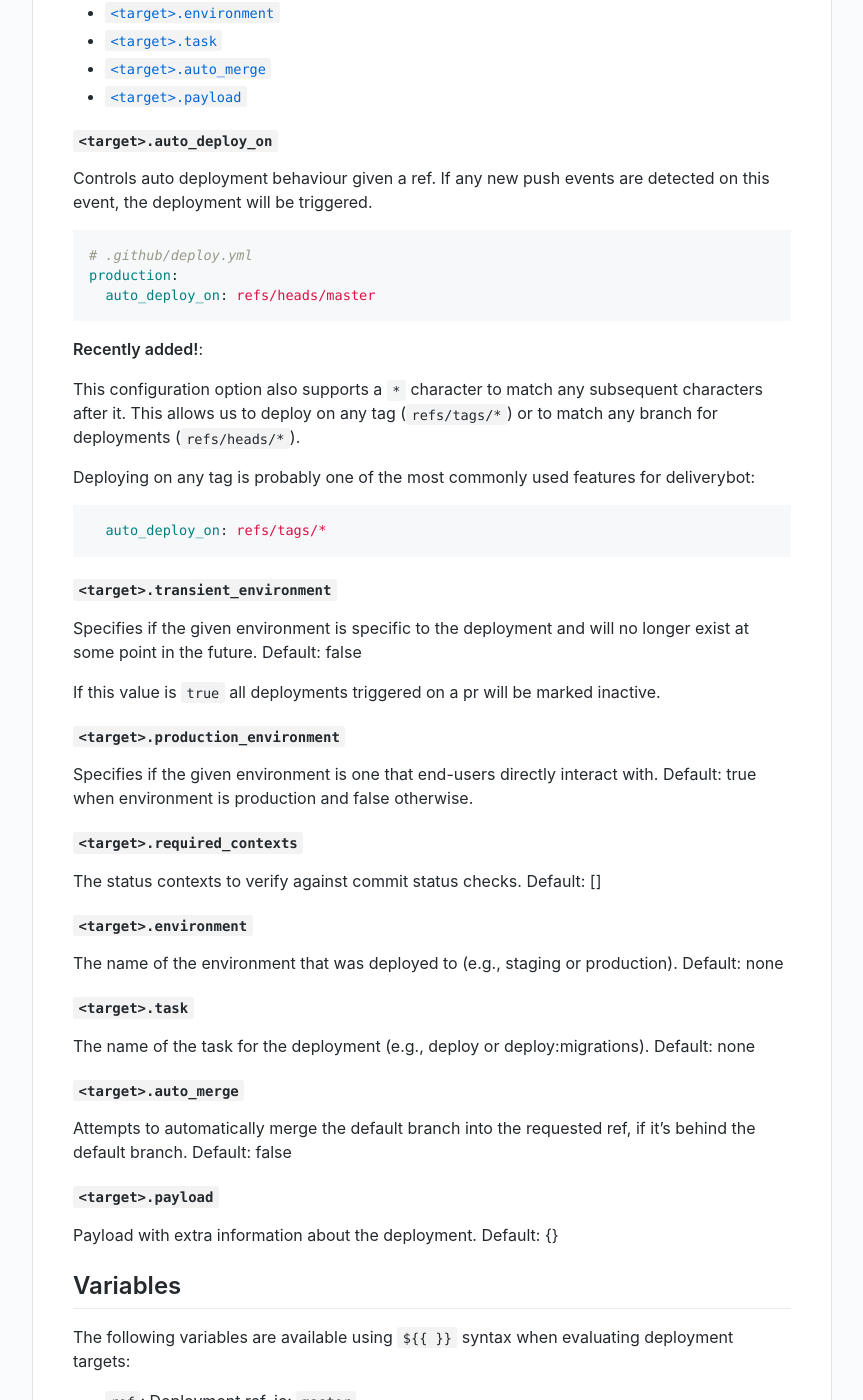
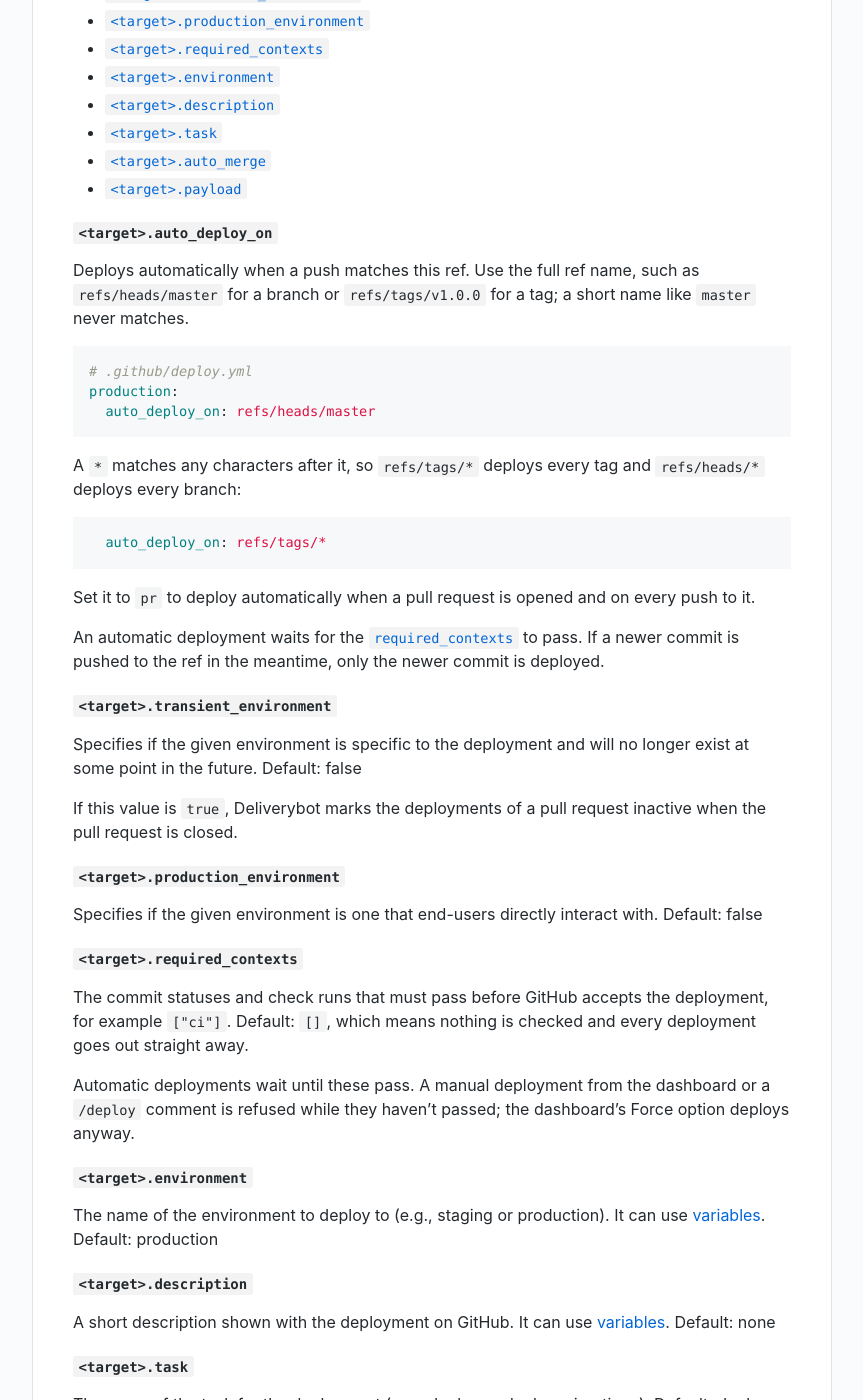
Before and after one commit to deliverybot/deliverybot.github.io, a Jekyll site: the page built from docs/configuration.md, in a window 1280 px wide and 1400 px high, scrolled down 1257 px. Shown: the whole window, without its empty margins (208-1071 px from the left). Built offline with Jekyll 4.4.1, drawn with Linux system fonts in a browser that asks for light colours; some of the changed text lies outside the part shown.

Commit message:
Correct the docs against the current app (#25)
deploy.yml: auto_deploy_on needs a full ref and accepts pr, required_contexts
defaults to no checks, production_environment defaults to false, environment
and task have defaults, document description, drop the nonexistent sha
variable. Guide: describe /deploy feedback, Metrics tab name, typo. Security:
pull requests write and what contents read is used for.


Claude-Session: https://claude.ai/code/session_014G3oF6pwUnZyteu4Cah8qd

Co-authored-by: Claude <noreply@anthropic.com>

````diff
--- a/docs/configuration.md
+++ b/docs/configuration.md
@@ -10,6 +10,9 @@ top level resource for this file which house configuration to trigger a list of
 deployments depending on specific conditions. Documentation for those conditions
 and fields is provided below.
 
+Deliverybot only reads `.github/deploy.yml`; other paths such as
+`.github/deploy.yaml` are ignored.
+
 ```yaml {% raw %}
 # .github/deploy.yml
 production:
@@ -21,14 +24,16 @@ production:
 - [`<target>.production_environment`](#targetproduction_environment)
 - [`<target>.required_contexts`](#targetrequired_contexts)
 - [`<target>.environment`](#targetenvironment)
+- [`<target>.description`](#targetdescription)
 - [`<target>.task`](#targettask)
 - [`<target>.auto_merge`](#targetauto_merge)
 - [`<target>.payload`](#targetpayload)
 
 ##### `<target>.auto_deploy_on`
 
-Controls auto deployment behaviour given a ref. If any new push events are
-detected on this event, the deployment will be triggered.
+Deploys automatically when a push matches this ref. Use the full ref name, such
+as `refs/heads/master` for a branch or `refs/tags/v1.0.0` for a tag; a short
+name like `master` never matches.
 
 ```yaml
 # .github/deploy.yml
@@ -36,46 +41,57 @@ production:
   auto_deploy_on: refs/heads/master
 ```
 
-__Recently added!__:
-
-This configuration option also supports a `*` character to match any subsequent
-characters after it. This allows us to deploy on any tag (`refs/tags/*`) or to
-match any branch for deployments (`refs/heads/*`).
-
-Deploying on any tag is probably one of the most commonly used features for
-deliverybot:
+A `*` matches any characters after it, so `refs/tags/*` deploys every tag and
+`refs/heads/*` deploys every branch:
 
 ```yaml
   auto_deploy_on: refs/tags/*
 ```
+
+Set it to `pr` to deploy automatically when a pull request is opened and on
+every push to it.
+
+An automatic deployment waits for the
+[`required_contexts`](#targetrequired_contexts) to pass. If a newer commit is
+pushed to the ref in the meantime, only the newer commit is deployed.
 
 ##### `<target>.transient_environment`
 
 Specifies if the given environment is specific to the deployment and will no
 longer exist at some point in the future. Default: false
 
-If this value is `true` all deployments triggered on a pr will be marked
-inactive.
+If this value is `true`, Deliverybot marks the deployments of a pull request
+inactive when the pull request is closed.
 
 ##### `<target>.production_environment`
 
 Specifies if the given environment is one that end-users directly interact with.
-Default: true when environment is production and false otherwise.
+Default: false
 
 ##### `<target>.required_contexts`
 
-The status contexts to verify against commit status checks. Default: []
+The commit statuses and check runs that must pass before GitHub accepts the
+deployment, for example `["ci"]`. Default: `[]`, which means nothing is checked
+and every deployment goes out straight away.
+
+Automatic deployments wait until these pass. A manual deployment from the
+dashboard or a `/deploy` comment is refused while they haven't passed; the
+dashboard's Force option deploys anyway.
 
 ##### `<target>.environment`
 
-The name of the environment that was deployed to (e.g., staging or production).
-Default: none
+The name of the environment to deploy to (e.g., staging or production). It can
+use [variables](#variables). Default: production
 
+##### `<target>.description`
+
+A short description shown with the deployment on GitHub. It can use
+[variables](#variables). Default: none
 
 ##### `<target>.task`
 
 The name of the task for the deployment (e.g., deploy or deploy:migrations).
-Default: none
+Default: deploy
 
 ##### `<target>.auto_merge`
 
@@ -84,16 +100,20 @@ it's behind the default branch. Default: false
 
 ##### `<target>.payload`
 
-Payload with extra information about the deployment. Default: {}
+Payload with extra information about the deployment. It can use
+[variables](#variables). Deliverybot always adds a `target` field with the
+target's name. Default: {}
 
 ## Variables
 
 The following variables are available using `{% raw %}${{ }}{% endraw %}` syntax
 when evaluating deployment targets:
 
-- `ref`: Deployment ref, ie: `master`.
-- `sha`: Full git sha.
-- `short_sha`: Short git sha.
+- `ref`: The ref being deployed: the branch name for a `/deploy` comment, the
+  pushed ref (such as `refs/heads/master`) for an automatic deployment
+  (`heads/<branch>` with `auto_deploy_on: pr`), or the commit sha for a
+  deployment from the dashboard.
+- `short_sha`: Short git sha. The full sha is `commit.sha`.
 - `pr`: Pr number, if this deployment is kicked off in a PR.
 - `target`: Current target name.
 - `owner`: Owner name.
````
Also changed, not shown: docs/guide/10-analytics.md (+2 -2 lines), docs/guide/4-deploy-to-production.md (+1 -1 lines), docs/guide/5-deploy-on-pr.md (+8 -0 lines), terms/security.md (+11 -8 lines).
